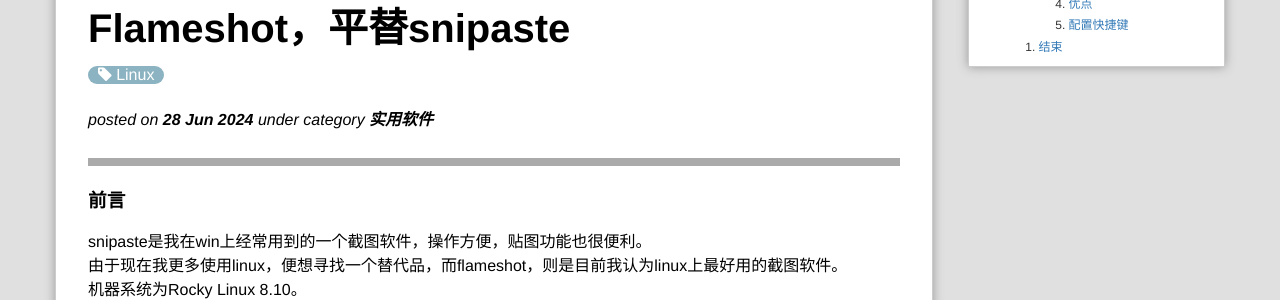
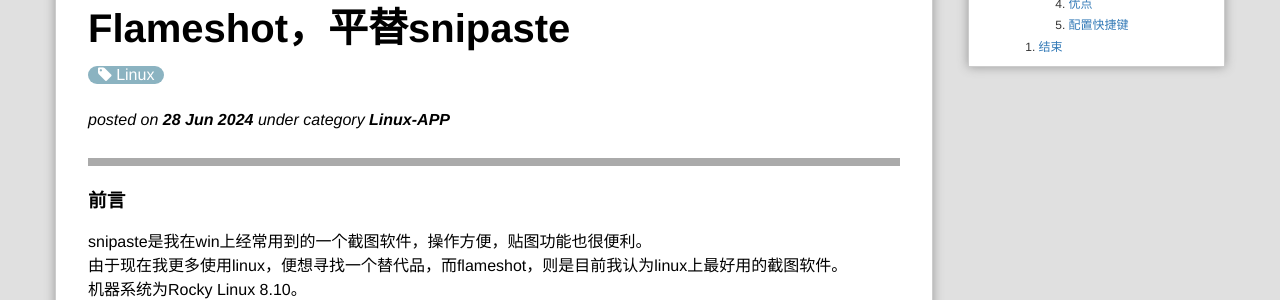
Before and after one commit to touchspeed/touchspeed.github.io, a Jekyll site: the page built from _posts/2024-06-27-flame_shot.md, in a window 1280 px wide and 900 px high. Shown: the part 305-605 px from the top of the window. Built offline with Jekyll 4.4.1, drawn with Linux system fonts in a browser that asks for light colours.

Commit message:
fix post

```diff
--- a/_posts/2024-06-27-flame_shot.md
+++ b/_posts/2024-06-27-flame_shot.md
@@ -2,7 +2,7 @@
 layout: post
 title: flameshot，平替snipaste
 date: 2024-06-28 19:20
-category: 实用软件
+category: Linux-APP
 author: Meve
 tags: [Linux]
 summary:
```
